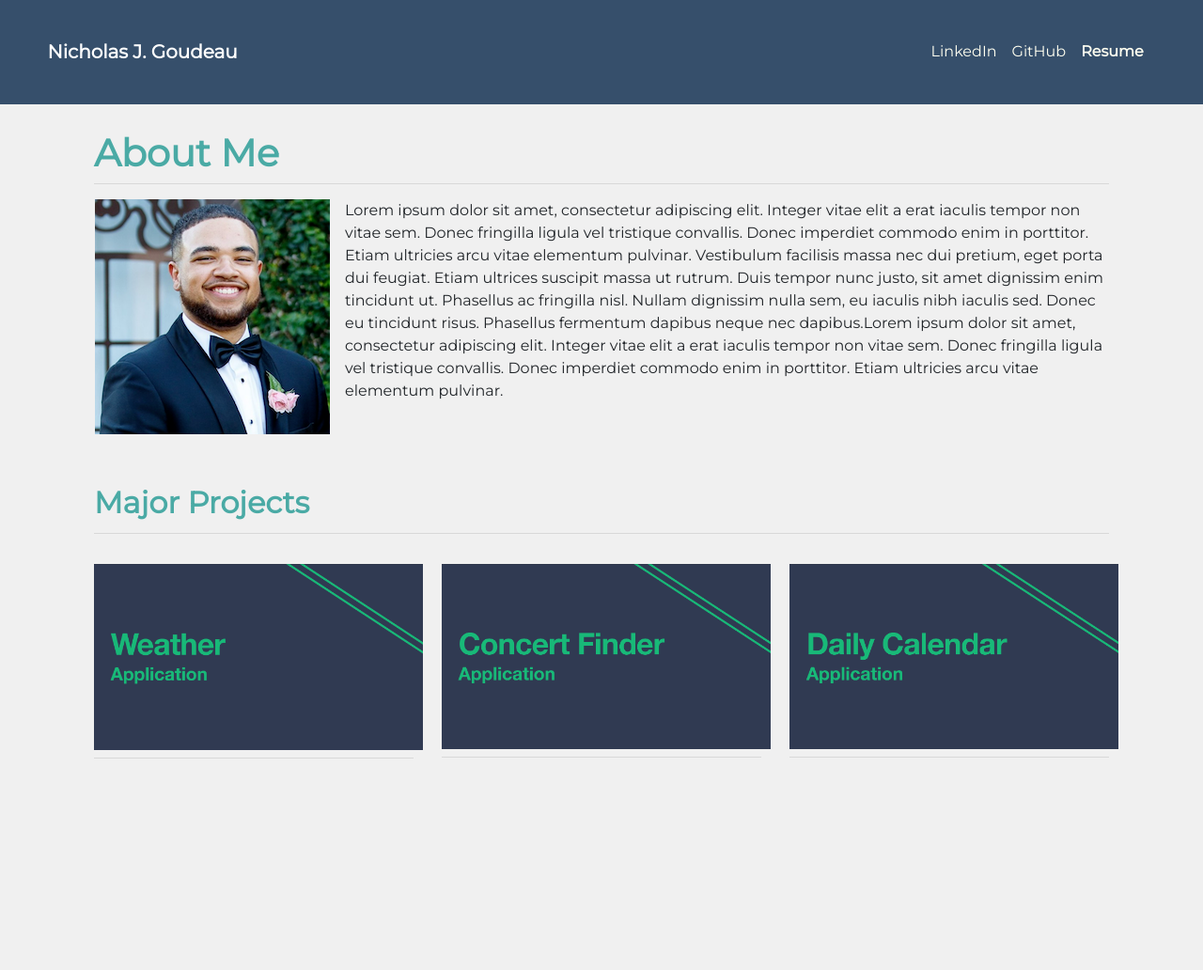
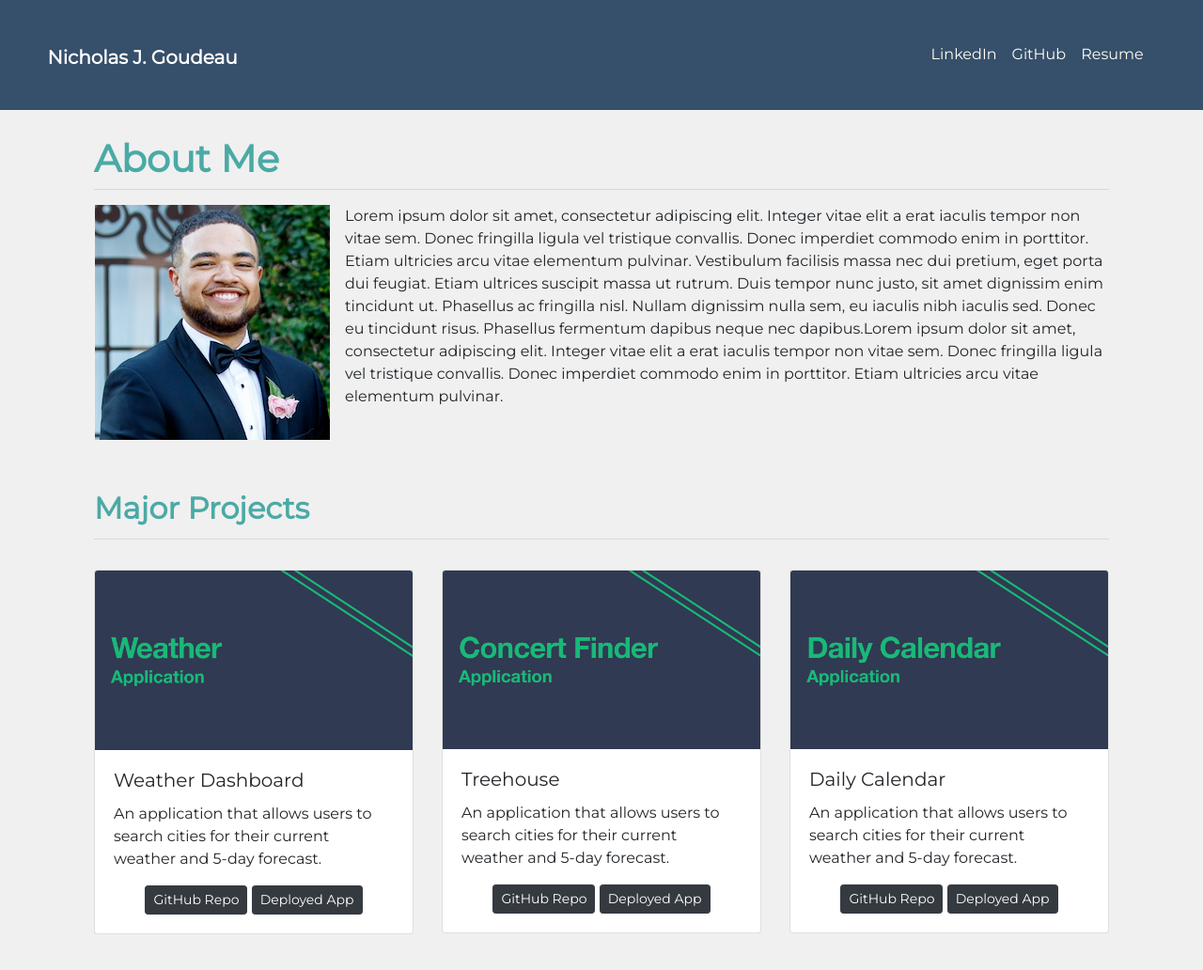
Before and after one commit to ngoudeau2012/Bootstrap-Portfolio, a plain HTML site: page index.html in a window 1280 px wide. Shown: the whole page at 94% size. Before the commit the page ends 862 px from the top, so only its background shows below. Drawn offline with nearby package versions, Linux system fonts and the light colour scheme.

Commit message:
added projects area, linkedIn, github, and resume links.

```diff
--- a/assets/css/style.css
+++ b/assets/css/style.css
@@ -7,7 +7,7 @@ body {
     font-family: 'Montserrat', sans-serif;
 }
 
-.navbar{
+.bgColor{
     background-color: #364f6b;
     padding: 1.9em;
     color: ivory;
@@ -22,9 +22,6 @@ h1,.topProjectsHeader{
     color: #4aaaa5;
     margin-top: .3em;
     margin-bottom: 0em;
-    font-weight: bold;
-}
-.active{
     font-weight: bold;
 }
 .navbar-brand{
@@ -46,5 +43,21 @@ hr{
 
 }
 .projects{
-    max-width: 350px;
+    min-width: 100%;
+    height: auto;
 }
+.projectInfo{
+    text-align: left;
+}
+.projectLine{
+    margin-bottom: 0em;
+}
+
+@media only screen and (max-width: 600px){
+    .navbar{
+        text-align: center;
+        vertical-align: middle;
+    }
+    .navbar-toggler-icon {
+        color: white;
+}
--- /dev/null
+++ b/assets/js/index.js
@@ -0,0 +1,3 @@
+$('#myModal').on('shown.bs.modal', function () {
+    $('#myInput').trigger('focus')
+  })
--- a/index.html
+++ b/index.html
@@ -5,6 +5,7 @@
     <meta name="viewport" content="width=device-width, initial-scale=1.0">
     <meta http-equiv="X-UA-Compatible" content="ie=edge">
 
+    <link href="/your-path-to-fontawesome/css/fontawesome.css" rel="stylesheet">
     <link href="https://fonts.googleapis.com/css?family=Montserrat&display=swap" rel="stylesheet">
     <link rel="stylesheet" href="https://stackpath.bootstrapcdn.com/bootstrap/4.4.1/css/bootstrap.min.css" integrity="sha384-Vkoo8x4CGsO3+Hhxv8T/Q5PaXtkKtu6ug5TOeNV6gBiFeWPGFN9MuhOf23Q9Ifjh" crossorigin="anonymous">
     <link rel="stylesheet" type="text/css" href="assets/css/style.css">
@@ -14,21 +15,21 @@
 
 </head>
 <body>
-    <nav class="navbar navbar-expand-lg">
-        <a class="navbar-brand" href="#">Nicholas J. Goudeau</a>
+    <nav class="navbar navbar-expand-lg bgColor">
+        <h1 class="navbar-brand">Nicholas J. Goudeau</h1>
         <button class="navbar-toggler" type="button" data-toggle="collapse" data-target="#navbarNav" aria-controls="navbarNav" aria-expanded="false" aria-label="Toggle navigation">
-          <span class="navbar-toggler-icon"></span>
+          <span class="navbar-toggler-icon"><i class="fas fa-bars"></i></span>
         </button>
         <div class="collapse navbar-collapse justify-content-end" id="navbarNav">
           <ul class="navbar-nav">
             <li class="nav-item">
-              <a class="nav-link" href="contact.html">LinkedIn</a>
+              <a class="nav-link" href="https://www.linkedin.com/in/nicholasgoudeau/">LinkedIn</a>
             </li>
             <li class="nav-item">
-              <a class="nav-link" href="portfolio.html">GitHub</a>
+              <a class="nav-link" href="https://github.com/ngoudeau2012">GitHub</a>
             </li>
             <li class="nav-item active">
-                <a class="nav-link" href="#">Resume<span class="sr-only">(current)</span></a>
+                <a class="nav-link" href="/assets/NICHOLAS GOUDEAU - Resume.pdf">Resume<span class="sr-only">(current)</span></a>
             </li>
           </ul>
         </div>
@@ -60,21 +61,40 @@
               </div>
               <hr>
               <div class="row projectImg">
-                      <div class = "mt-3 col-md-4 col-sm-4 projectImg">
-                          <img src="assets/images/weatherApp.png" class="projects">
-                          <hr>
-                          <h4 class="projectName"></h4>
+                      <div class = "mt-3 col-md-4 col-sm-12 projectImg">
+                        <div class="card" class="container projects">
+                          <img src="assets/images/weatherApp.png" class="card-img-top" alt="...">
+                          <div class="card-body ">
+                            <h5 class="card-title projectInfo">Weather Dashboard</h5>
+                            <p class="card-text projectInfo">An application that allows users to search cities for their current weather and 5-day forecast.</p>
+                            <a href="https://github.com/ngoudeau2012/weather_app" class="btn btn-dark btn-sm projectInfo">GitHub Repo</a>
+                            <a href="https://ngoudeau2012.github.io/weather_app/" class="btn btn-dark btn-sm projectInfo">Deployed App</a>
+                          </div>
+                        </div>
                       </div>
-                      <div class = "my-3 col-md-4 col-sm-4" >
-                          <img src="assets/images/concertFinder.png" class="projects">
-                          <hr>
-                          <h4 class="projectName"></h4>
+                      <div class = "my-3 col-md-4 col-sm-12" >
+                        <div class="card" class="container projects">
+                          <img src="assets/images/concertFinder.png" class="card-img-top" alt="...">
+                          <div class="card-body ">
+                            <h5 class="card-title projectInfo">Treehouse</h5>
+                            <p class="card-text projectInfo">An application that allows users to search cities for their current weather and 5-day forecast.</p>
+                            <a href="https://github.com/gidmp/Treehouse" class="btn btn-dark btn-sm projectInfo">GitHub Repo</a>
+                            <a href="https://gidmp.github.io/Treehouse/" class="btn btn-dark btn-sm projectInfo">Deployed App</a>
+                          </div>
+                        </div>
                       </div>
-                      <div class = "mt-3 col-md-4 col-sm-4" >
-                          <img src="assets/images/dailyCalendar.png" class="projects">
-                          <hr>
-                          <h4 class="projectName"></h4>
+                      <div class = "mt-3 col-md-4 col-sm-12" >
+                        <div class="card" class="container projects">
+                          <img src="assets/images/dailyCalendar.png" class="card-img-top" alt="...">
+                          <div class="card-body ">
+                            <h5 class="card-title projectInfo">Daily Calendar</h5>
+                            <p class="card-text projectInfo">An application that allows users to search cities for their current weather and 5-day forecast.</p>
+                            <a href="https://github.com/ngoudeau2012/daily_calendar_hw5" class="btn btn-dark btn-sm projectInfo">GitHub Repo</a>
+                            <a href="https://ngoudeau2012.github.io/daily_calendar_hw5/" class="btn btn-dark btn-sm projectInfo">Deployed App</a>
+                          </div>
+                        </div>
                   </div>
+
 
               </div>
               <div class="projectList row"></div>
@@ -90,5 +110,6 @@
     <script src="https://code.jquery.com/jquery-3.4.1.slim.min.js" integrity="sha384-J6qa4849blE2+poT4WnyKhv5vZF5SrPo0iEjwBvKU7imGFAV0wwj1yYfoRSJoZ+n" crossorigin="anonymous"></script>
     <script src="https://cdn.jsdelivr.net/npm/popper.js@1.16.0/dist/umd/popper.min.js" integrity="sha384-Q6E9RHvbIyZFJoft+2mJbHaEWldlvI9IOYy5n3zV9zzTtmI3UksdQRVvoxMfooAo" crossorigin="anonymous"></script>
     <script src="https://stackpath.bootstrapcdn.com/bootstrap/4.4.1/js/bootstrap.min.js" integrity="sha384-wfSDF2E50Y2D1uUdj0O3uMBJnjuUD4Ih7YwaYd1iqfktj0Uod8GCExl3Og8ifwB6" crossorigin="anonymous"></script>
+    <script src="assets/js/index.js"></script>
 </body>
 </html>
```
Also changed, not shown: 2 other files.
